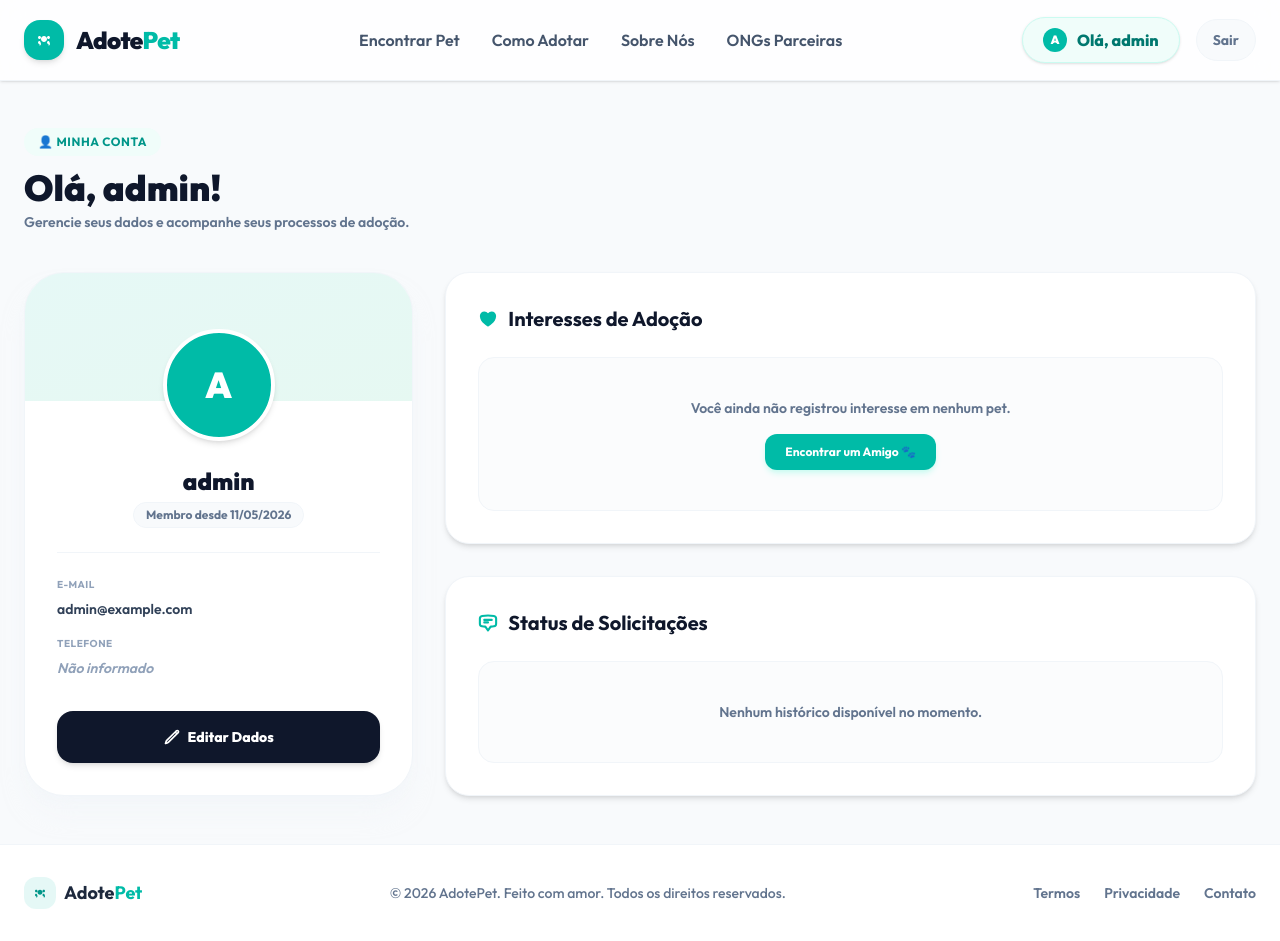
After one commit to lucioexe/AdotePet, a Django app: page /perfil/ in a window 1280 px wide. The commit adds this page. Run offline with Django 5.2, Linux system fonts and the light colour scheme; a user stored in the database is signed in; data comes from the database, SQL or seed files in the repository; both versions use the stored data as it was after the commit.

Commit message:
paginas de login

```diff
--- a/adocoes/templates/base.html
+++ b/adocoes/templates/base.html
@@ -45,20 +45,51 @@
                 <a href="{% url 'ongs-parceiras' %}" class="hover:text-teal-500 transition-colors">ONGs Parceiras</a>
             </div>
 
-            <!-- Botão Login Arredondado -->
-            <div>
-                <a href="#" class="px-6 py-3 bg-slate-900 hover:bg-teal-500 text-white font-bold rounded-full transition-all shadow-md hover:shadow-lg hover:shadow-teal-100 flex items-center gap-2">
-                    <svg xmlns="http://www.w3.org/2000/svg" fill="none" viewBox="0 0 24 24" stroke-width="2.5" stroke="currentColor" class="w-4 h-4">
-                        <path stroke-linecap="round" stroke-linejoin="round" d="M15.75 6a3.75 3.75 0 1 1-7.5 0 3.75 3.75 0 0 1 7.5 0ZM4.501 20.118a7.5 7.5 0 0 1 14.998 0A17.933 17.933 0 0 1 12 21.75c-2.676 0-5.216-.584-7.499-1.632Z" />
-                    </svg>
-                    <span>Login</span>
-                </a>
+            <!-- Botão Login / Perfil Arredondado -->
+            <div class="flex items-center gap-4">
+                {% if user.is_authenticated %}
+                    <a href="{% url 'perfil' %}" class="flex items-center gap-2.5 px-5 py-2.5 bg-teal-50 border border-teal-100 text-teal-700 font-extrabold rounded-full transition-all hover:bg-teal-100/50 shadow-sm">
+                        <div class="w-6 h-6 rounded-full bg-teal-500 text-white flex items-center justify-center text-xs font-black">
+                            {{ user.first_name|slice:":1"|upper|default:user.username|slice:":1"|upper }}
+                        </div>
+                        <span>Olá, {{ user.first_name|default:user.username|truncatechars:12 }}</span>
+                    </a>
+                    <a href="{% url 'logout' %}" class="px-4 py-2.5 bg-slate-50 hover:bg-rose-50 text-slate-500 hover:text-rose-600 font-bold rounded-full border border-slate-100 hover:border-rose-100 transition-all text-sm">
+                        Sair
+                    </a>
+                {% else %}
+                    <a href="{% url 'login' %}" class="px-6 py-3 bg-slate-900 hover:bg-teal-500 text-white font-bold rounded-full transition-all shadow-md hover:shadow-lg hover:shadow-teal-100 flex items-center gap-2">
+                        <svg xmlns="http://www.w3.org/2000/svg" fill="none" viewBox="0 0 24 24" stroke-width="2.5" stroke="currentColor" class="w-4 h-4">
+                            <path stroke-linecap="round" stroke-linejoin="round" d="M15.75 6a3.75 3.75 0 1 1-7.5 0 3.75 3.75 0 0 1 7.5 0ZM4.501 20.118a7.5 7.5 0 0 1 14.998 0A17.933 17.933 0 0 1 12 21.75c-2.676 0-5.216-.584-7.499-1.632Z" />
+                        </svg>
+                        <span>Login</span>
+                    </a>
+                {% endif %}
             </div>
         </div>
     </nav>
 
     <!-- Conteúdo Principal -->
     <main class="flex-grow">
+        <!-- Mensagens de Alerta (Toasts) -->
+        {% if messages %}
+            <div class="max-w-7xl mx-auto px-6 mt-6">
+                {% for message in messages %}
+                    <div class="p-4 mb-4 rounded-2xl flex items-center justify-between shadow-sm border {% if message.tags == 'success' %}bg-emerald-50 text-emerald-800 border-emerald-100{% elif message.tags == 'error' %}bg-rose-50 text-rose-800 border-rose-100{% elif message.tags == 'info' %}bg-blue-50 text-blue-800 border-blue-100{% else %}bg-slate-50 text-slate-800 border-slate-100{% endif %}">
+                        <div class="flex items-center gap-3">
+                            <span class="text-lg">
+                                {% if message.tags == 'success' %}🎉{% elif message.tags == 'error' %}⚠️{% else %}ℹ️{% endif %}
+                            </span>
+                            <span class="font-bold text-sm">{{ message }}</span>
+                        </div>
+                        <button onclick="this.parentElement.remove()" class="text-slate-400 hover:text-slate-600 font-black text-sm p-1 cursor-pointer">
+                            &times;
+                        </button>
+                    </div>
+                {% endfor %}
+            </div>
+        {% endif %}
+
         {% block content %}
         {% endblock %}
     </main>
--- a/adocoes/templates/detalhe.html
+++ b/adocoes/templates/detalhe.html
@@ -23,10 +23,10 @@
                 <div>
                     <h4 class="text-xl font-black mb-1">Interesse Registrado com Sucesso! 🎉</h4>
                     <p class="text-sm text-emerald-700 font-medium">
-                        Ficamos muito felizes com seu interesse no <strong>{{ animal.nome }}</strong>! A equipe da <strong>ONG Adote Vida</strong> revisará sua solicitação e entrará em contato em até 48 horas.
+                        Ficamos muito felizes com seu interesse no <strong>{{ animal.nome }}</strong>! A equipe da <strong>ONG AdotePet</strong> revisará sua solicitação e entrará em contato em até 48 horas.
                     </p>
                     <p class="text-xs text-emerald-600 font-bold mt-2">
-                        📞 Dúvidas? Ligue para (11) 99999-9999
+                        📞 Dúvidas? Ligue para (81) 99821-5736
                     </p>
                 </div>
             </div>
--- /dev/null
+++ b/adocoes/templates/perfil.html
@@ -0,0 +1,225 @@
+{% extends 'base.html' %}
+
+{% block content %}
+<section class="max-w-7xl mx-auto px-6 py-12">
+    <!-- Header -->
+    <div class="mb-10">
+        <span class="inline-flex items-center gap-2 px-3.5 py-1.5 rounded-full bg-teal-50 text-teal-600 text-xs font-bold uppercase tracking-wider mb-3">
+            👤 Minha Conta
+        </span>
+        <h2 class="text-4xl font-black text-slate-900">Olá, {{ request.user.first_name|default:request.user.username }}!</h2>
+        <p class="text-slate-500 font-semibold text-sm mt-1">Gerencie seus dados e acompanhe seus processos de adoção.</p>
+    </div>
+
+    <!-- Layout Grid -->
+    <div class="grid grid-cols-1 lg:grid-cols-3 gap-8">
+
+        <!-- Coluna Esquerda (Dados Pessoais) -->
+        <div class="lg:col-span-1">
+            <div class="bg-white rounded-[2.5rem] p-8 shadow-xl shadow-slate-100/50 border border-slate-100 flex flex-col items-center text-center relative overflow-hidden">
+                <!-- Efeito Decorativo de Fundo -->
+                <div class="absolute top-0 inset-x-0 h-32 bg-gradient-to-br from-teal-500/10 to-emerald-500/10 z-0"></div>
+
+                <!-- Avatar Circular -->
+                <div class="relative z-10 w-28 h-28 rounded-full bg-teal-500 text-white flex items-center justify-center text-4xl font-black shadow-md border-4 border-white mb-6 mt-6">
+                    {{ request.user.first_name|slice:":1"|upper|default:request.user.username|slice:":1"|upper }}
+                </div>
+
+                <div class="relative z-10 w-full">
+                    <h3 class="text-2xl font-black text-slate-900 mb-1">
+                        {{ request.user.first_name|default:request.user.username }}
+                    </h3>
+                    <span class="inline-flex items-center px-3 py-1 rounded-full bg-slate-50 text-slate-500 text-xs font-bold border border-slate-100 mb-6">
+                        Membro desde {{ request.user.date_joined|date:"d/m/Y" }}
+                    </span>
+
+                    <div class="space-y-4 border-t border-slate-100 pt-6 text-left">
+                        <div>
+                            <span class="block text-[10px] font-bold text-slate-400 uppercase tracking-wider mb-1">E-mail</span>
+                            <span class="text-sm font-semibold text-slate-700 break-all">{{ request.user.email }}</span>
+                        </div>
+                        <div>
+                            <span class="block text-[10px] font-bold text-slate-400 uppercase tracking-wider mb-1">Telefone</span>
+                            <span class="text-sm font-semibold text-slate-700">
+                                {% if profile.telefone %}
+                                    {{ profile.telefone }}
+                                {% else %}
+                                    <span class="text-slate-400 italic">Não informado</span>
+                                {% endif %}
+                            </span>
+                        </div>
+                    </div>
+
+                    <!-- Botão Editar Dados -->
+                    <button onclick="openModal()" class="w-full mt-8 bg-slate-900 hover:bg-teal-500 text-white font-extrabold text-sm py-4 rounded-2xl transition-all duration-300 shadow-md hover:shadow-lg hover:shadow-teal-100 flex items-center justify-center gap-2 cursor-pointer">
+                        <svg xmlns="http://www.w3.org/2000/svg" fill="none" viewBox="0 0 24 24" stroke-width="2.5" stroke="currentColor" class="w-4 h-4">
+                            <path stroke-linecap="round" stroke-linejoin="round" d="m16.862 4.487 1.687-1.688a1.875 1.875 0 1 1 2.652 2.652L6.832 19.82a4.5 4.5 0 0 1-1.897 1.13l-2.685.8.8-2.685a4.5 4.5 0 0 1 1.13-1.897L16.863 4.487Zm0 0L19.5 7.125" />
+                        </svg>
+                        <span>Editar Dados</span>
+                    </button>
+                </div>
+            </div>
+        </div>
+
+        <!-- Coluna Direita (Seções Úteis) -->
+        <div class="lg:col-span-2 space-y-8">
+
+            <!-- Card 1: Meus Pets Favoritos / Interesse de Adoção -->
+            <div class="bg-white rounded-3xl p-6 md:p-8 shadow-md border border-slate-100">
+                <h3 class="text-xl font-bold text-slate-900 mb-6 flex items-center gap-2.5">
+                    <svg xmlns="http://www.w3.org/2000/svg" fill="currentColor" viewBox="0 0 24 24" class="w-5 h-5 text-teal-500">
+                        <path d="M11.645 20.91l-.007-.003-.022-.012a15.247 15.247 0 01-.383-.218 25.18 25.18 0 01-4.244-3.17C4.688 15.36 2.25 12.174 2.25 8.25 2.25 5.322 4.714 3 7.688 3A5.5 5.5 0 0112 5.052 5.5 5.5 0 0116.313 3c2.973 0 5.437 2.322 5.437 5.25 0 3.925-2.438 7.111-4.739 9.256a25.175 25.175 0 01-4.244 3.17 15.247 15.247 0 01-.383.219l-.022.012-.007.004-.003.001a.752.752 0 01-.704 0l-.003-.001z" />
+                    </svg>
+                    <span>Interesses de Adoção</span>
+                </h3>
+
+                {% if interesses %}
+                    <div class="grid grid-cols-1 md:grid-cols-2 gap-4">
+                        {% for interesse in interesses %}
+                            <div class="flex items-center gap-4 p-4 rounded-2xl bg-slate-50 border border-slate-100 hover:border-teal-200 transition-colors group">
+                                <div class="w-16 h-16 rounded-xl overflow-hidden bg-slate-100 shadow-sm flex-shrink-0">
+                                    {% if interesse.animal.foto %}
+                                        <img src="{{ interesse.animal.foto.url }}" alt="{{ interesse.animal.nome }}" class="w-full h-full object-cover">
+                                    {% else %}
+                                        <div class="w-full h-full flex items-center justify-center text-xs text-slate-400 font-bold bg-slate-200">
+                                            Sem Foto
+                                        </div>
+                                    {% endif %}
+                                </div>
+                                <div class="flex-grow">
+                                    <h4 class="font-extrabold text-slate-900 group-hover:text-teal-600 transition-colors">
+                                        {{ interesse.animal.nome }}
+                                    </h4>
+                                    <span class="text-xs text-slate-500 font-semibold block mt-0.5">
+                                        {{ interesse.animal.especie }} • {{ interesse.animal.sexo }}
+                                    </span>
+                                </div>
+                                <a href="{% url 'detalhe' interesse.animal.id %}" class="p-2 bg-white text-slate-400 hover:text-teal-500 rounded-xl border border-slate-200 shadow-sm hover:shadow-md transition-all">
+                                    <svg xmlns="http://www.w3.org/2000/svg" fill="none" viewBox="0 0 24 24" stroke-width="2.5" stroke="currentColor" class="w-4 h-4">
+                                        <path stroke-linecap="round" stroke-linejoin="round" d="m8.25 4.5 7.5 7.5-7.5 7.5" />
+                                    </svg>
+                                </a>
+                            </div>
+                        {% endfor %}
+                    </div>
+                {% else %}
+                    <div class="text-center py-10 bg-slate-50/50 rounded-2xl border border-slate-100">
+                        <p class="text-slate-500 font-semibold text-sm mb-4">Você ainda não registrou interesse em nenhum pet.</p>
+                        <a href="{% url 'home' %}" class="inline-flex items-center gap-2 px-5 py-2.5 bg-teal-500 hover:bg-teal-600 text-white font-bold rounded-xl text-xs transition-all shadow-md shadow-teal-100">
+                            Encontrar um Amigo 🐾
+                        </a>
+                    </div>
+                {% endif %}
+            </div>
+
+            <!-- Card 2: Histórico de Mensagens / Solicitações -->
+            <div class="bg-white rounded-3xl p-6 md:p-8 shadow-md border border-slate-100">
+                <h3 class="text-xl font-bold text-slate-900 mb-6 flex items-center gap-2.5">
+                    <svg xmlns="http://www.w3.org/2000/svg" fill="none" viewBox="0 0 24 24" stroke-width="2.5" stroke="currentColor" class="w-5 h-5 text-teal-500">
+                        <path stroke-linecap="round" stroke-linejoin="round" d="M7.5 8.25h9m-9 3H12m-9.75 1.51c0 1.6 1.123 2.994 2.707 3.227 1.129.166 2.27.293 3.423.379.35.026.67.21.865.501L12 21l2.755-4.133a1.14 1.14 0 0 1 .865-.501 48.172 48.172 0 0 0 3.423-.379c1.584-.233 2.707-1.626 2.707-3.228V6.741c0-1.602-1.123-2.995-2.707-3.228A48.394 48.394 0 0 0 12 3c-2.392 0-4.744.175-7.043.513C3.373 3.746 2.25 5.14 2.25 6.741v6.018Z" />
+                    </svg>
+                    <span>Status de Solicitações</span>
+                </h3>
+
+                {% if interesses %}
+                    <div class="space-y-4">
+                        {% for interesse in interesses %}
+                            <div class="p-5 rounded-2xl bg-slate-50 border border-slate-100 flex flex-col md:flex-row md:items-center justify-between gap-4">
+                                <div class="flex items-start gap-3">
+                                    <div class="w-10 h-10 rounded-full bg-teal-100 text-teal-600 flex items-center justify-center font-bold text-sm mt-0.5">
+                                        🐾
+                                    </div>
+                                    <div>
+                                        <p class="font-semibold text-slate-800 text-sm">
+                                            Solicitação de adoção do <strong class="font-black text-slate-900">{{ interesse.animal.nome }}</strong>
+                                        </p>
+                                        <span class="text-xs text-slate-500 font-medium block mt-1">
+                                            Enviada em {{ interesse.data_solicitacao|date:"d/m/Y \à\s H:i" }}
+                                        </span>
+                                    </div>
+                                </div>
+                                <div class="flex items-center gap-2">
+                                    <span class="px-3.5 py-1.5 text-xs font-bold rounded-full bg-amber-50 text-amber-600 border border-amber-100 flex items-center gap-1.5 self-start md:self-auto">
+                                        <span class="w-1.5 h-1.5 rounded-full bg-amber-500 animate-pulse"></span>
+                                        Aguardando contato da ONG
+                                    </span>
+                                </div>
+                            </div>
+                        {% endfor %}
+                    </div>
+                {% else %}
+                    <div class="text-center py-10 bg-slate-50/50 rounded-2xl border border-slate-100">
+                        <p class="text-slate-500 font-semibold text-sm">Nenhum histórico disponível no momento.</p>
+                    </div>
+                {% endif %}
+            </div>
+
+        </div>
+
+    </div>
+</section>
+
+<!-- Modal de Edição (Editar Dados) -->
+<div id="editModal" class="fixed inset-0 z-50 hidden bg-slate-900/60 backdrop-blur-sm flex items-center justify-center p-4">
+    <div class="bg-white rounded-[2.5rem] w-full max-w-md p-8 md:p-10 shadow-2xl border border-slate-100 animate-scale-up">
+        <div class="flex items-center justify-between mb-6">
+            <h3 class="text-2xl font-black text-slate-900">Editar Dados</h3>
+            <button onclick="closeModal()" class="text-slate-400 hover:text-slate-600 p-1.5 rounded-xl hover:bg-slate-100 transition-all cursor-pointer">
+                <svg xmlns="http://www.w3.org/2000/svg" fill="none" viewBox="0 0 24 24" stroke-width="2.5" stroke="currentColor" class="w-5 h-5">
+                    <path stroke-linecap="round" stroke-linejoin="round" d="M6 18 18 6M6 6l12 12" />
+                </svg>
+            </button>
+        </div>
+
+        <form method="POST" action="{% url 'perfil' %}" class="space-y-6">
+            {% csrf_token %}
+
+            <!-- Nome -->
+            <div>
+                <label class="block text-xs font-bold text-slate-400 uppercase tracking-wider mb-2">Nome Completo</label>
+                <input type="text" name="nome" required value="{{ request.user.first_name }}" placeholder="Seu nome" class="w-full bg-slate-50 border border-slate-100 text-slate-700 px-4 py-3.5 rounded-2xl focus:ring-2 focus:ring-teal-500 focus:bg-white transition-all outline-none font-semibold shadow-sm">
+            </div>
+
+            <!-- Email -->
+            <div>
+                <label class="block text-xs font-bold text-slate-400 uppercase tracking-wider mb-2">E-mail</label>
+                <input type="email" name="email" required value="{{ request.user.email }}" placeholder="seu@email.com" class="w-full bg-slate-50 border border-slate-100 text-slate-700 px-4 py-3.5 rounded-2xl focus:ring-2 focus:ring-teal-500 focus:bg-white transition-all outline-none font-semibold shadow-sm">
+            </div>
+
+            <!-- Telefone -->
+            <div>
+                <label class="block text-xs font-bold text-slate-400 uppercase tracking-wider mb-2">Telefone</label>
+                <input type="text" name="telefone" value="{{ profile.telefone|default:'' }}" placeholder="(81) 99999-9999" class="w-full bg-slate-50 border border-slate-100 text-slate-700 px-4 py-3.5 rounded-2xl focus:ring-2 focus:ring-teal-500 focus:bg-white transition-all outline-none font-semibold shadow-sm">
+            </div>
+
+            <!-- Botões de Ação -->
+            <div class="grid grid-cols-2 gap-4 pt-4">
+                <button type="button" onclick="closeModal()" class="w-full py-4 border border-slate-200 text-slate-600 hover:bg-slate-50 font-extrabold rounded-2xl transition-all cursor-pointer">
+                    Cancelar
+                </button>
+                <button type="submit" class="w-full bg-[#14B8A6] hover:bg-[#0D9488] text-white font-extrabold rounded-2xl transition-all shadow-md cursor-pointer">
+                    Salvar
+                </button>
+            </div>
+        </form>
+    </div>
+</div>
+
+<script>
+    function openModal() {
+        document.getElementById('editModal').classList.remove('hidden');
+    }
+
+    function closeModal() {
+        document.getElementById('editModal').classList.add('hidden');
+    }
+
+    // Fechar modal ao clicar fora dele
+    window.addEventListener('click', (e) => {
+        const modal = document.getElementById('editModal');
+        if (e.target === modal) {
+            closeModal();
+        }
+    });
+</script>
+{% endblock %}
--- a/adocoes/urls.py
+++ b/adocoes/urls.py
@@ -7,4 +7,8 @@ urlpatterns = [
     path('como-adotar/', views.como_adotar, name='como-adotar'),
     path('sobre-nos/', views.sobre_nos, name='sobre-nos'),
     path('ongs-parceiras/', views.ongs, name='ongs-parceiras'),
+    path('cadastro/', views.view_cadastro, name='cadastro'),
+    path('login/', views.view_login, name='login'),
+    path('logout/', views.view_logout, name='logout'),
+    path('perfil/', views.view_perfil, name='perfil'),
 ]
--- a/adocoes/views.py
+++ b/adocoes/views.py
@@ -1,5 +1,9 @@
-from django.shortcuts import render, get_object_or_404
-from .models import Animal
+from django.shortcuts import render, get_object_or_404, redirect
+from django.contrib.auth import login, logout, authenticate
+from django.contrib.auth.decorators import login_required
+from django.contrib.auth.models import User
+from django.contrib import messages
+from .models import Animal, Profile, InteresseAdocao
 
 def home(request):
     animais = Animal.objects.all()
@@ -28,8 +32,17 @@ def home(request):
 
 def detalhe(request, pk):
     animal = get_object_or_404(Animal, pk=pk)
-    # Suporta a simulação de adoção via parâmetro de URL
     adotado = request.GET.get('adotado') == '1'
+
+    if adotado:
+        if request.user.is_authenticated:
+            # Create a real interest record
+            InteresseAdocao.objects.get_or_create(animal=animal, usuario=request.user)
+        else:
+            # Redirect to login with next path
+            messages.info(request, "Por favor, faça login para manifestar interesse de adoção.")
+            return redirect(f"/login/?next={request.path}%3Fadotado%3D1")
+
     context = {
         'animal': animal,
         'adotado': adotado,
@@ -44,3 +57,105 @@ def sobre_nos(request):
 
 def ongs(request):
     return render(request, 'ongs.html')
+
+def view_cadastro(request):
+    if request.user.is_authenticated:
+        return redirect('home')
+
+    if request.method == 'POST':
+        nome = request.POST.get('nome')
+        email = request.POST.get('email')
+        telefone = request.POST.get('telefone')
+        senha = request.POST.get('senha')
+
+        if not nome or not email or not telefone or not senha:
+            messages.error(request, "Todos os campos são obrigatórios.")
+            return render(request, 'cadastro.html')
+
+        if User.objects.filter(username=email).exists():
+            messages.error(request, "Este e-mail já está cadastrado.")
+            return render(request, 'cadastro.html')
+
+        try:
+            # create_user expects: username, email, password
+            user = User.objects.create_user(username=email, email=email, password=senha, first_name=nome)
+            # Create Profile
+            Profile.objects.create(user=user, telefone=telefone)
+            # Log the user in
+            login(request, user)
+            messages.success(request, f"Cadastro realizado com sucesso! Bem-vindo(a), {nome}!")
+            return redirect('home')
+        except Exception as e:
+            messages.error(request, f"Erro ao realizar cadastro: {str(e)}")
+            return render(request, 'cadastro.html')
+
+    return render(request, 'cadastro.html')
+
+def view_login(request):
+    if request.user.is_authenticated:
+        return redirect('home')
+
+    next_url = request.GET.get('next') or request.POST.get('next') or 'home'
+
+    if request.method == 'POST':
+        email = request.POST.get('email')
+        senha = request.POST.get('senha')
+
+        if not email or not senha:
+            messages.error(request, "E-mail e senha são obrigatórios.")
+            return render(request, 'login.html', {'next': next_url})
+
+        user = authenticate(request, username=email, password=senha)
+
+        if user is not None:
+            login(request, user)
+            messages.success(request, f"Bem-vindo(a) de volta, {user.first_name or user.username}!")
+            if next_url and next_url != 'home':
+                return redirect(next_url)
+            return redirect('home')
+        else:
+            messages.error(request, "E-mail ou senha incorretos.")
+            return render(request, 'login.html', {'next': next_url})
+
+    return render(request, 'login.html', {'next': next_url})
+
+def view_logout(request):
+    logout(request)
+    messages.success(request, "Você foi desconectado com sucesso.")
+    return redirect('home')
+
+@login_required(login_url='login')
+def view_perfil(request):
+    # Ensure profile exists (in case user was created without one)
+    profile, created = Profile.objects.get_or_create(user=request.user)
+
+    if request.method == 'POST':
+        nome = request.POST.get('nome')
+        email = request.POST.get('email')
+        telefone = request.POST.get('telefone')
+
+        if not nome or not email:
+            messages.error(request, "Nome e E-mail são obrigatórios.")
+        else:
+            try:
+                request.user.first_name = nome
+                request.user.email = email
+                request.user.username = email  # Keep username in sync with email
+                request.user.save()
+
+                profile.telefone = telefone
+                profile.save()
+
+                messages.success(request, "Seus dados foram atualizados com sucesso!")
+                return redirect('perfil')
+            except Exception as e:
+                messages.error(request, f"Erro ao atualizar dados: {str(e)}")
+
+    # Retrieve user's interests
+    interesses = request.user.meus_interesses.all().select_related('animal')
+
+    context = {
+        'profile': profile,
+        'interesses': interesses,
+    }
+    return render(request, 'perfil.html', context)
```
Also changed, not shown: adocoes/models.py (+12 -0 lines), adocoes/templates/cadastro.html (added, +61 -0 lines), adocoes/templates/home.html (+45 -6 lines), adocoes/templates/login.html (added, +51 -0 lines), adocoes/migrations/0006_profile.py (added), db.sqlite3.
